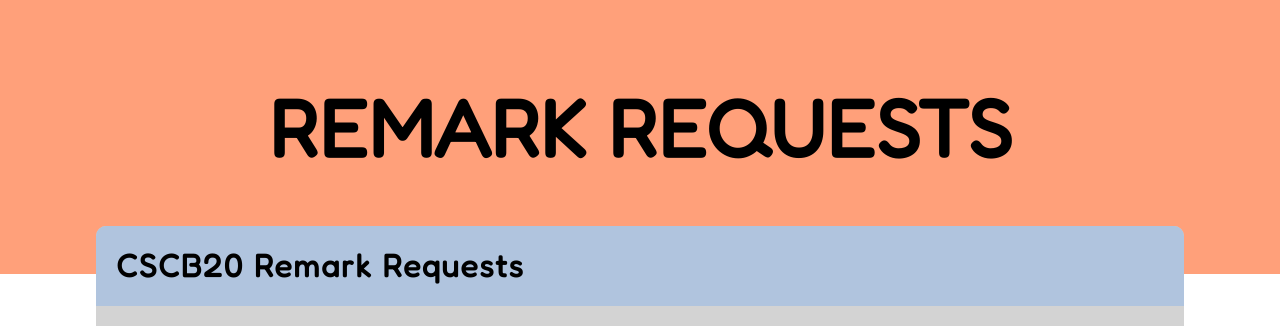
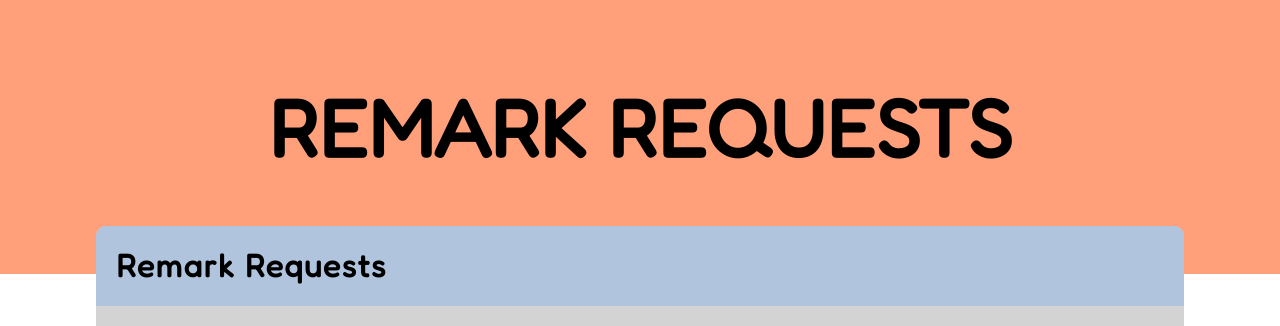
Before and after one commit to Aarin06/Full-stack-Course-Website, a Flask app: template templates/instructRemark.html in a window 1280 px wide. Shown: the part 163-489 px from the top of the page. Run offline with Flask 2, Linux system fonts and the light colour scheme; the template is opened without the code that fills it, so the values that code supplies are empty.

Commit message:
Add files via upload

```diff
--- a/templates/instructRemark.html
+++ b/templates/instructRemark.html
@@ -25,7 +25,7 @@
 
             <div class="cards">
                 <div class="content">
-                    <h2>CSCB20 Remark Requests</h2>
+                    <h2>Remark Requests</h2>
                     <table class = "my_table">
                         <tr>
                             <th class = "top-left">Student Username</th>
```
